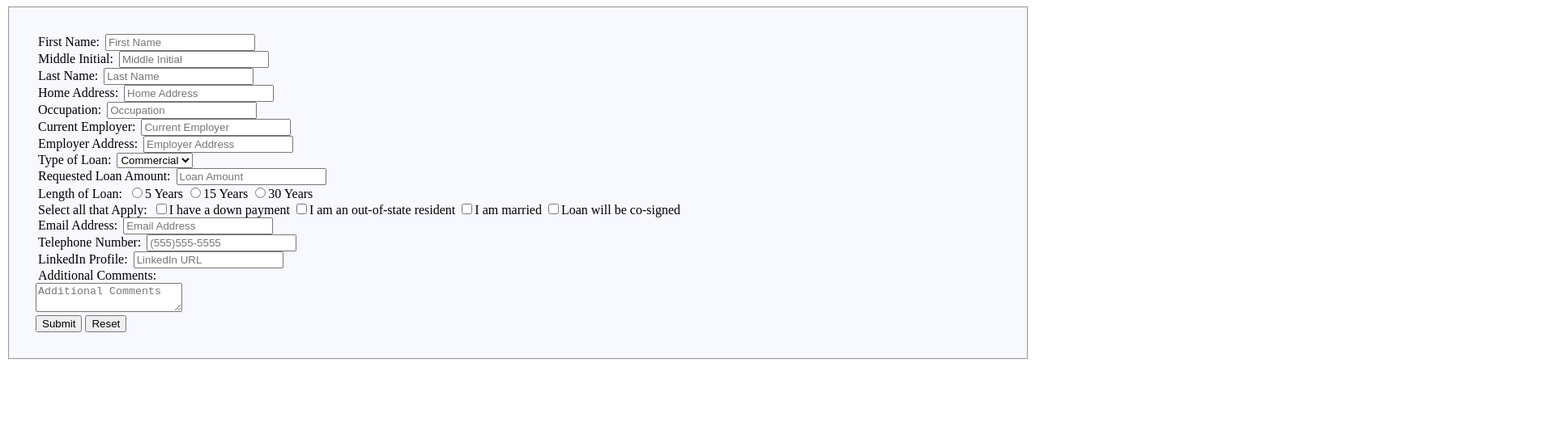
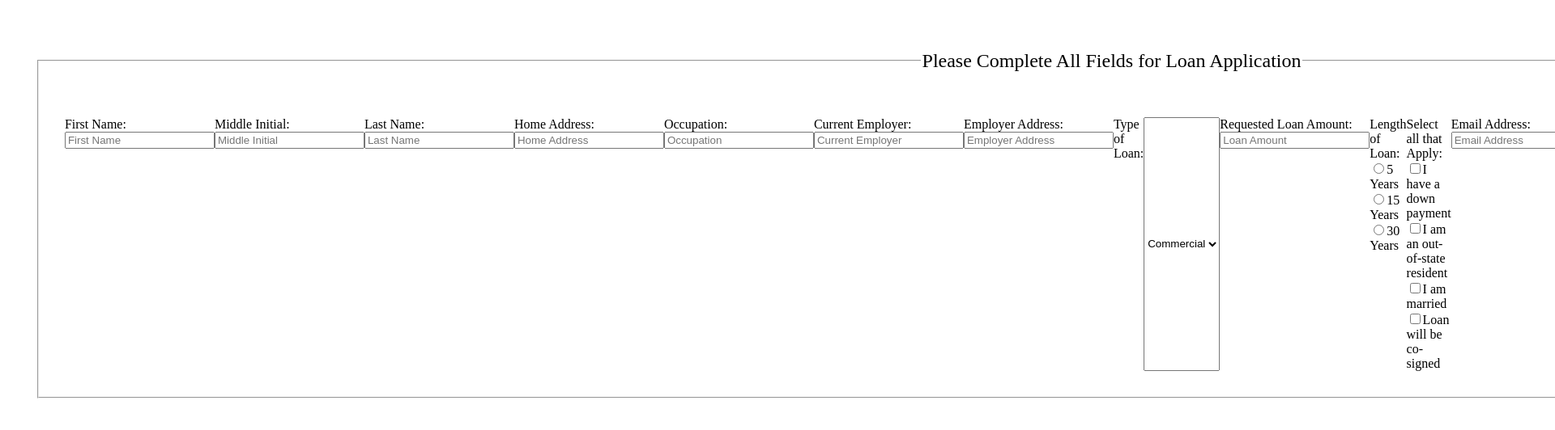
Before and after one commit to DreRandaci/banking-form, a plain HTML site: page index.html in a window 1280 px wide. Shown: the top 532 px of the page at 81% size, 1920 px wide, since content can reach past the window. Drawn offline with Linux system fonts and the light colour scheme.

Commit message:
updated readme and deleted unused code

```diff
--- a/index.html
+++ b/index.html
@@ -7,29 +7,51 @@
 <body>
 
 	<fieldset>
-
+		<legend><p>Please Complete All Fields for Loan Application</p></legend>
+		<div>
 			<label for="firstName">First Name:</label>
+			<br>
 			<input type="text" name="firstName" placeholder="First Name">
+		</div>
 		<br>
+		<div>
 			<label for="middleInitial">Middle Initial:</label>
+			<br>
 			<input type="text" name="middleInitial" placeholder="Middle Initial">
+		</div>
 		<br>
+		<div>
 			<label for="lastName">Last Name:</label>
+			<br>
 			<input type="text" name="lastName" placeholder="Last Name">
+		</div>
 		<br>
+		<div>
 			<label for="address">Home Address:</label>
+			<br>
 			<input type="text" name="address" placeholder="Home Address">
+		</div>
 		<br>
+		<div>
 			<label for="occupation">Occupation:</label>
+			<br>
 			<input type="text" name="occupation" placeholder="Occupation">
+		</div>
 		<br>
+		<div>
 			<label for="employer">Current Employer:</label>
+			<br>
 			<input type="text" name="employer" placeholder="Current Employer">
+		</div>
 		<br>
+		<div>
 			<label for="employerAddress">Employer Address:</label>
+			<br>
 			<input type="text" name="employerAddress" placeholder="Employer Address">
+		</div>
 		<br>
 			<label>Type of Loan:</label>
+			<br>
 			<select>
 				<option value="commercial">Commercial</option>
 				<option value="realEstate">Real Estate</option>
@@ -37,41 +59,51 @@
 				<option value="mortgage">Mortgage</option>
 			</select>
 		<br>
+		<div>
 			<label for="loanAmount">Requested Loan Amount:</label>
+			<br>
 			<input type="text" name="loanAmount" placeholder="Loan Amount">
+		</div>
 		<br>
-
-
-
-
-			<label class="loanLengthButtons" for="loanTerm">Length of Loan:</label>
+		<div>
+			<label for="loanTerm">Length of Loan:</label>
+			<br>
 				<input type="radio" name="loanTerm" value="5years">5 Years
 				<input type="radio" name="loanTerm" value="15years">15 Years
 				<input type="radio" name="loanTerm" value="30years">30 Years
+		</div>
 		<br>
-			<label>Select all that Apply:</label>
+		<div>
+			<label>Select all that Apply:</label><br>
 				<input type="checkbox" name="downPayment">I have a down payment
 				<input type="checkbox" name="resident">I am an out-of-state resident
 				<input type="checkbox" name="married">I am married
 				<input type="checkbox" name="co-sign">Loan will be co-signed
+		</div>
 		<br>
-
-
-
-
-
+		<div>
 			<label for="email">Email Address:</label>
+			<br>
 			<input type="email" name="email" placeholder="Email Address">
+		</div>
 		<br>
+		<div>
 			<label for="phone-number">Telephone Number:</label>
+			<br>
 			<input type="tel" name="phone-number" placeholder="(555)555-5555">
+		</div>
 		<br>
+		<div>
 			<label for="linkedIn">LinkedIn Profile:</label>
+			<br>
 			<input type="url" name="linkedIn" placeholder="LinkedIn URL">
+		</div>
 		<br>
+		<div>
 			<label>Additional Comments:</label>
 		<br>
-			<textarea placeholder="Additional Comments"></textarea>
+			<textarea class="textarea" rows="6" cols="30" placeholder="Additional Comments"></textarea>
+		</div>
 		<br>
 		<div>
 			<input type="submit" value="Submit">
--- a/main.css
+++ b/main.css
@@ -3,21 +3,13 @@
 /*----MAIN STYLES----*/
 
 fieldset {
-	background-color: ghostwhite;
+	display: flex;
 	padding: 2em;
+	margin: 3%;
 }
-
-label {
-    width: 180px;
-    clear: left;
-    padding: 3px;
+legend {
+	margin: 0 auto;
 }
-
-/*input,
-label,
-select,
-textarea
-{
-    float: left;
+p {
+	font-size: 24px;
 }
-*/
```
Also changed, not shown: 1 other file.
